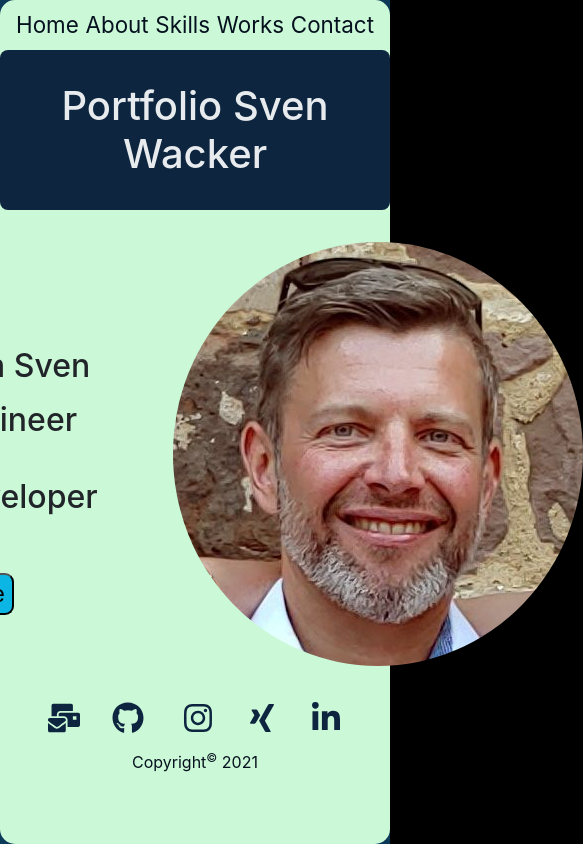
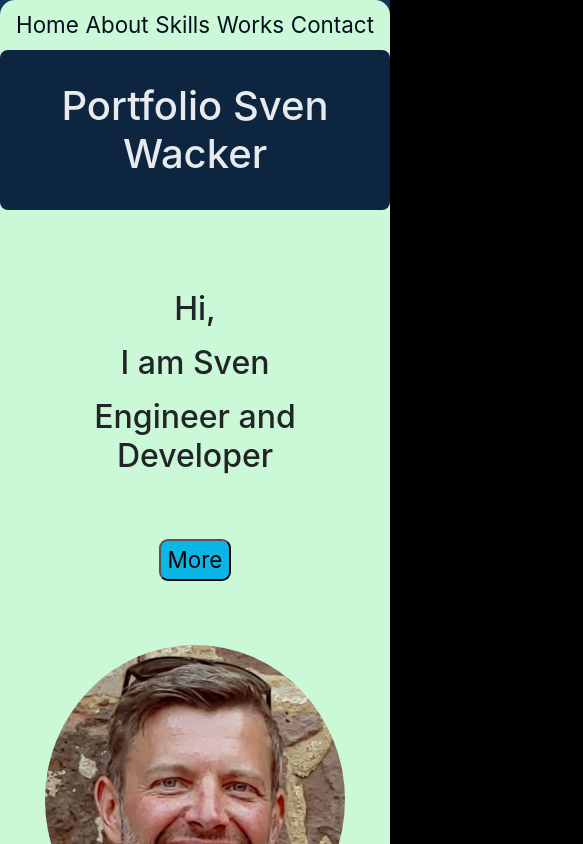
Before and after one commit to svenWacker/portfolio-app, a React (Create React App) app: page / in a window 390 px wide. Shown: the top 844 px of the page, 583 px wide, since content can reach past the window. Built offline with nearby package versions, Linux system fonts and the light colour scheme.

Commit message:
responsive design solved

```diff
--- a/src/components/Contact.js
+++ b/src/components/Contact.js
@@ -5,7 +5,7 @@ const About = () => {
     <React.Fragment>
       <h2 className="page-headings">Contact me!</h2>
       <div className="contact">
-        <div className="split">
+        <div className="split-contact">
           <iframe
             src="https://www.google.com/maps/embed?pb=!1m14!1m8!1m3!1d5176.656141396443!2d8.0677793!3d49.5538327!3m2!1i1024!2i768!4f13.1!3m3!1m2!1s0x0%3A0x682f70d2122924b0!2sCasa%20Verde!5e0!3m2!1sde!2sde!4v1614000047483!5m2!1sde!2sde"
             width="100%"
@@ -15,9 +15,9 @@ const About = () => {
             title="google casa verde"
           ></iframe>
         </div>
-        <div className="split address">
+        <div className="split-contact address">
           <h2>Dipl.-Ing. (FH)</h2>
-          <h2>Sven Wacker</h2>
+          <h2>Sven Uwe Wacker</h2>
           <h2>CASA Technologies</h2>
           <br></br>
           <h3>Phone</h3>
--- a/src/components/Home.js
+++ b/src/components/Home.js
@@ -3,7 +3,7 @@ import { Link } from "react-router-dom";
 const Home = () => {
   return (
     <div className="home">
-      <div className="split">
+      <div className="split-home hello">
         <h2>
           <p>Hi,</p>
           <p>I am Sven</p>
@@ -14,8 +14,9 @@ const Home = () => {
           <button className="button-design">More</button>
         </Link>
       </div>
-      <div className="split person">
+      <div className="split-home person">
         <img
+          style={{ align: "left" }}
           src={`${process.env.PUBLIC_URL}/me.jpg`}
           alt="my profil pic"
           style={{ borderRadius: "50%" }}
--- a/src/sass/components/_components.scss
+++ b/src/sass/components/_components.scss
@@ -12,26 +12,43 @@
   margin-bottom: 2rem;
 }
 
-.link,
-.address {
-  margin-left: 30px;
-}
 .address,
 .person {
-  padding-left: 50px;
+  text-align: right;
 }
 .home,
-.contact,
-.about {
+.contact {
   display: flex;
-  justify-content: center;
-  align-items: center;
+  flex-direction: row;
   padding: 0 2rem;
+}
+.split-home {
+  width: 100%;
+  margin: 2rem 4rem;
+}
+.split-contact {
+  width: 100%;
+}
+.person {
+  text-align: right;
 
-  // flex-direction: column;
+  img {
+    width: 300px;
+    height: auto;
+    display: inline;
+  }
 }
-
-.split {
-  width: 100%;
-  padding-right: 25px;
+@media only screen and (max-width: 1240px) {
+  .home,
+  .contact,
+  .address,
+  .hello,
+  .person {
+    display: flex;
+    flex-direction: column;
+    align-items: center;
+    text-align: center;
+    padding: 1rem;
+    margin: 1rem;
+  }
 }
```
Also changed, not shown: 1 other file (tests, documents, lock files or other folders).
